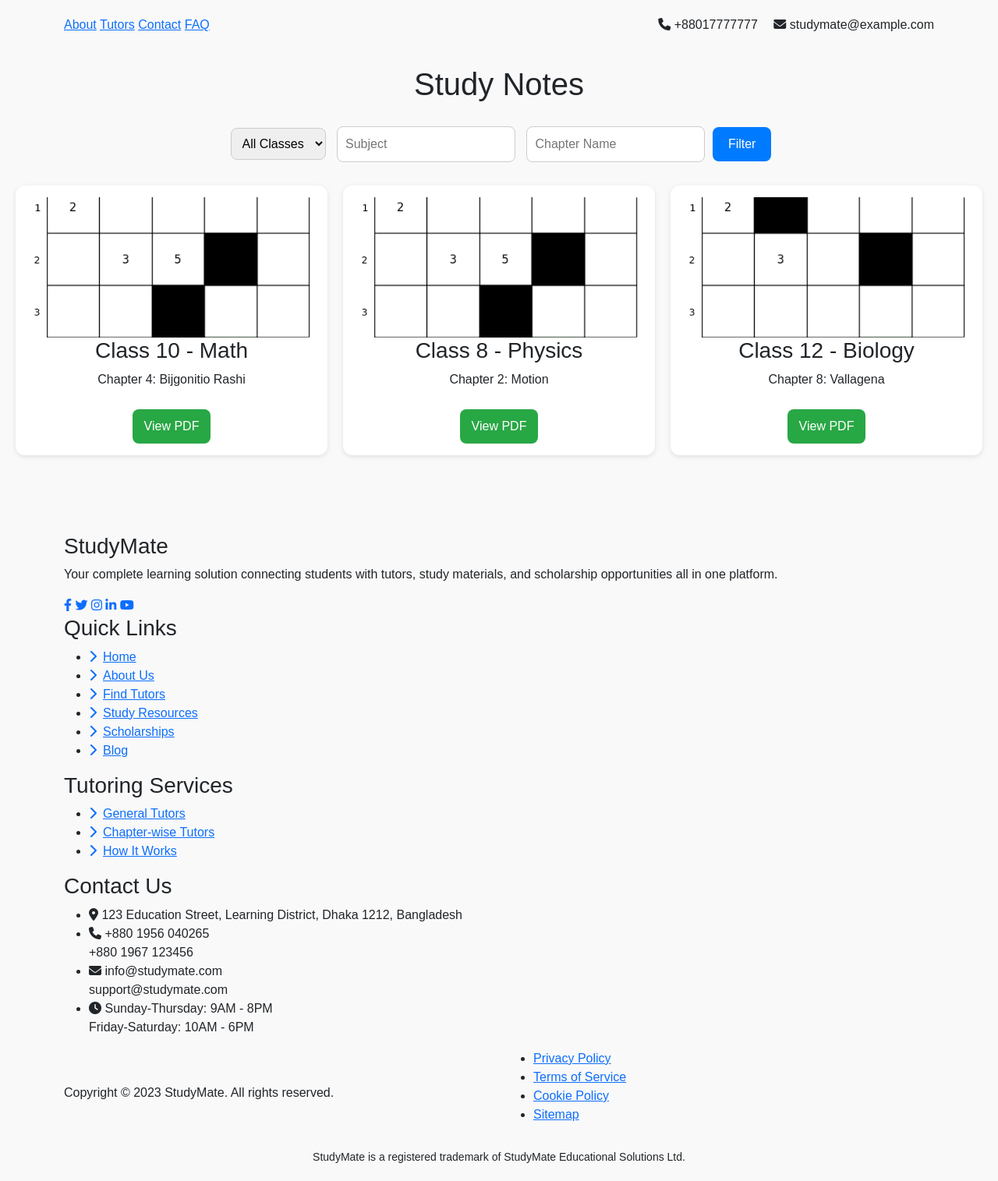
After one commit to Saifcodex/StudyMate, a Django app: page /study-notes/ in a window 1280 px wide. The commit adds this page. Shown: the whole page at 78% size. Run offline with Django 5.2, Linux system fonts and the light colour scheme; a user stored in the database is signed in; data comes from the database, SQL or seed files in the repository; both versions use the stored data as it was after the commit.

Commit message:
Updated Scholarship feature and Study Notes feature

```diff
--- a/mysite/myapp/admin.py
+++ b/mysite/myapp/admin.py
@@ -6,3 +6,8 @@ admin.site.register(GeneralTutor)
 admin.site.register(ChapterTutor)
 admin.site.register(GeneralAppointment)
 admin.site.register(ChapterAppointment)
+
+#scholarship
+admin.site.register(Scholarship)
+#study notes
+admin.site.register(StudyNote)
--- a/mysite/myapp/models.py
+++ b/mysite/myapp/models.py
@@ -466,3 +466,49 @@ class ChapterAppointment(models.Model):
 
     def __str__(self):
         return f"Student Name : {self.student_name} - ChapterWise Teacher Name : {self.chaptertutor.name}"
+
+
+
+
+
+
+#Scholarship
+
+from django.db import models
+
+class Scholarship(models.Model):
+    title = models.CharField(max_length=255)
+    deadline = models.CharField(max_length=100)  # e.g. "March, 2025"
+    pdf = models.FileField(upload_to='scholarship_pdfs/')
+
+    def __str__(self):
+        return self.title
+
+#scholarship end
+
+#Study Note
+
+from django.db import models
+
+class StudyNote(models.Model):
+    CLASS_CHOICES = [
+        ('6', 'Class 6'),
+        ('7', 'Class 7'),
+        ('8', 'Class 8'),
+        ('9', 'Class 9'),
+        ('10', 'Class 10'),
+        ('11', 'Class 11'),
+        ('12', 'Class 12'),
+    ]
+
+    class_name = models.CharField(max_length=10, choices=CLASS_CHOICES)
+    subject = models.CharField(max_length=100)
+    chapter_number = models.IntegerField()
+    chapter_name = models.CharField(max_length=255)
+    thumbnail = models.ImageField(upload_to='study_notes/thumbnails/')
+    pdf = models.FileField(upload_to='study_notes/pdfs/')
+
+    def __str__(self):
+        return f"{self.class_name} - {self.subject} - Chapter {self.chapter_number}: {self.chapter_name}"
+
+#Study Note end
--- /dev/null
+++ b/mysite/myapp/static/css/study_notes.css
@@ -0,0 +1,68 @@
+body {
+    font-family: Arial, sans-serif;
+    padding: 20px;
+    background: #f9f9f9;
+}
+
+h1 {
+    text-align: center;
+    margin-bottom: 30px;
+}
+
+.filter-form {
+    text-align: center;
+    margin-bottom: 30px;
+}
+
+.filter-form select,
+.filter-form input {
+    padding: 10px;
+    margin: 0 5px;
+    border: 1px solid #ccc;
+    border-radius: 8px;
+}
+
+.filter-form button {
+    padding: 10px 20px;
+    border: none;
+    background: #007bff;
+    color: white;
+    border-radius: 8px;
+    cursor: pointer;
+}
+
+.note-card-container {
+    display: grid;
+    grid-template-columns: repeat(auto-fit, minmax(260px, 1fr));
+    gap: 20px;
+}
+
+.note-card {
+    background: white;
+    padding: 15px;
+    border-radius: 12px;
+    box-shadow: 0 2px 6px rgba(0,0,0,0.1);
+    text-align: center;
+}
+
+.note-card img {
+    width: 100%;
+    height: 180px;
+    object-fit: cover;
+    border-radius: 10px;
+}
+
+.view-btn {
+    display: inline-block;
+    margin-top: 10px;
+    padding: 10px 15px;
+    background: #28a745;
+    color: white;
+    text-decoration: none;
+    border-radius: 8px;
+}
+
+.study-notes-wrapper {
+    padding-top: 40px;     /* small top padding */
+    padding-bottom: 100px; /* larger bottom padding */
+}
--- a/mysite/myapp/templates/home.html
+++ b/mysite/myapp/templates/home.html
@@ -32,11 +32,11 @@
                         <ul class="dropdown-menu" aria-labelledby="resourcesDropdown">
                             <li><a class="dropdown-item" href="#"><i class="fas fa-book me-2"></i>Books</a></li>
                             <li><a class="dropdown-item" href="#"><i class="fas fa-pencil-alt me-2"></i>Stationery</a></li>
-                            <li><a class="dropdown-item" href="#"><i class="fas fa-sticky-note me-2"></i>Study Notes</a></li>
+                            <li><a class="dropdown-item" href="{% url 'study_notes' %}"><i class="fas fa-sticky-note me-2"></i>Study Notes</a></li>
                         </ul>
                     </li>
                     <li class="nav-item">
-                        <a class="nav-link " href="#">Scholarships</a>
+                        <a class="nav-link " href="{% url 'scholarship_list' %}">Scholarships</a>
                     </li>
                     <li class="nav-item">
                         <a class="nav-link" href="#">Blog</a>
--- /dev/null
+++ b/mysite/myapp/templates/study_notes.html
@@ -0,0 +1,45 @@
+{% extends 'base.html' %}
+{% load static %}
+
+{% block content %}
+<!DOCTYPE html>
+<html>
+<head>
+    <title>Study Notes</title>
+    <link rel="stylesheet" href="{% static 'css/study_notes.css' %}">
+</head>
+<body>
+
+<!-- End Navbar -->
+
+    <div class="study-notes-wrapper">
+    <h1>Study Notes</h1>
+
+    <form method="get" class="filter-form">
+        <select name="class">
+            <option value="">All Classes</option>
+            {% for num in class_choices %}
+                <option value="{{ num }}" {% if class_filter == num %}selected{% endif %}>Class {{ num }}</option>
+            {% endfor %}
+        </select>
+        <input type="text" name="subject" placeholder="Subject" value="{{ subject_filter }}">
+        <input type="text" name="chapter" placeholder="Chapter Name" value="{{ chapter_filter }}">
+        <button type="submit">Filter</button>
+    </form>
+
+    <div class="note-card-container">
+        {% for note in notes %}
+            <div class="note-card">
+                <img src="{{ note.thumbnail.url }}" alt="Thumbnail">
+                <h3>Class {{ note.class_name }} - {{ note.subject }}</h3>
+                <p>Chapter {{ note.chapter_number }}: {{ note.chapter_name }}</p>
+                <a href="{{ note.pdf.url }}" target="_blank" class="view-btn">View PDF</a>
+            </div>
+        {% empty %}
+            <p>No study notes found.</p>
+        {% endfor %}
+    </div>
+</div>
+</body>
+</html>
+{% endblock %}
--- a/mysite/myapp/urls.py
+++ b/mysite/myapp/urls.py
@@ -31,6 +31,12 @@ urlpatterns = [
     path('book_appointment_chapter/<int:chapter_tutor_id>/', views.book_appointment_chapter, name='book_appointment_chapter'),
     path('edit_appointment_chapter/<int:chapter_appointment_id>/', views.edit_appointment_chapter, name='edit_appointment_chapter'),
     path('cancel_appointment_chapter/<int:chapter_appointment_id>/', views.cancel_appointment_chapter, name='cancel_appointment_chapter'),
+    # path('books/', views.book_list, name='book_list'),
+
+    #scholarship
+    path('scholarships/', views.scholarship_list, name='scholarship_list'),
+    #Study notes
+    path('study-notes/', views.study_notes, name='study_notes'),
 ]
 if settings.DEBUG:
     urlpatterns += static(settings.STATIC_URL, document_root=settings.STATIC_ROOT)
--- a/mysite/myapp/views.py
+++ b/mysite/myapp/views.py
@@ -334,3 +334,50 @@ def cancel_appointment_chapter(request, chapter_appointment_id):
 
     messages.success(request, "Appointment canceled successfully.")
     return redirect('user_profile')
+
+
+
+
+
+#scholarship
+
+from django.shortcuts import render
+from .models import Scholarship
+
+def scholarship_list(request):
+    scholarships = Scholarship.objects.all()
+    return render(request, 'scholarship_list.html', {'scholarships': scholarships})
+
+#end scholarship
+
+#Study note
+
+from django.shortcuts import render
+from .models import StudyNote
+
+@login_required
+def study_notes(request):
+    class_filter = request.GET.get('class', '')
+    subject_filter = request.GET.get('subject', '')
+    chapter_filter = request.GET.get('chapter', '')
+
+    notes = StudyNote.objects.all()
+
+    if class_filter:
+        notes = notes.filter(class_name=class_filter)
+    if subject_filter:
+        notes = notes.filter(subject__icontains=subject_filter)
+    if chapter_filter:
+        notes = notes.filter(chapter_name__icontains=chapter_filter)
+
+    context = {
+        'notes': notes,
+        'class_filter': class_filter,
+        'subject_filter': subject_filter,
+        'chapter_filter': chapter_filter,
+        'class_choices': ['6', '7', '8', '9', '10', '11', '12'],  # <- Add this
+    }
+
+    return render(request, 'study_notes.html', context)
+
+#Study notes end
```
Also changed, not shown: mysite/myapp/static/css/scholarships.css (added, +40 -0 lines), mysite/myapp/templates/scholarship_list.html (added, +24 -0 lines), mysite/db.sqlite3, mysite/media/study_notes/thumbnails/download.png (added), mysite/media/study_notes/thumbnails/download_1.png (added), mysite/media/study_notes/thumbnails/download_jMWXI7t.png (added), mysite/myapp/migrations/0002_scholarship_studynote.py (added), 5 other files.
